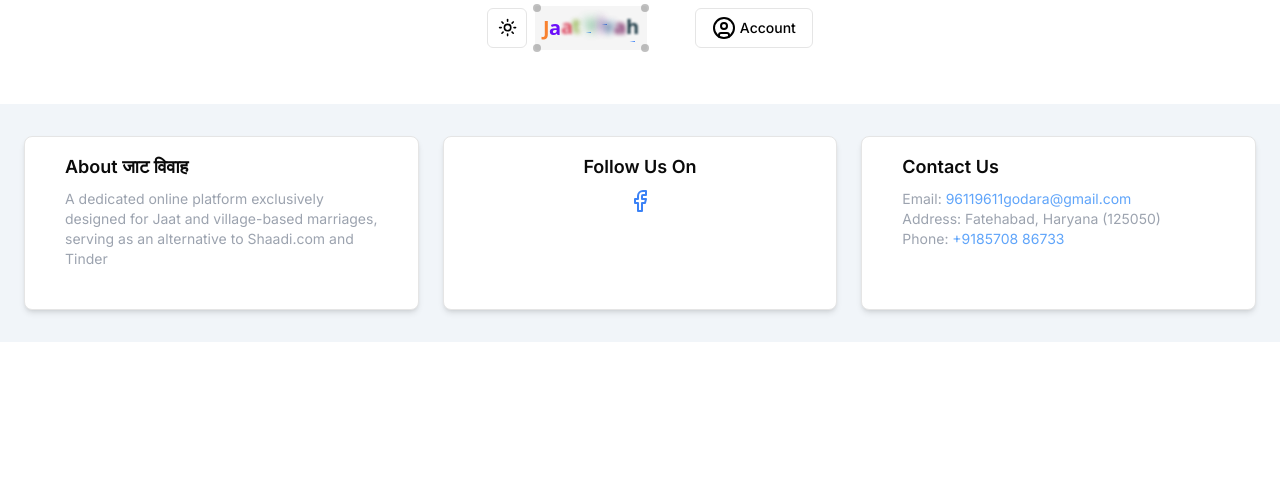
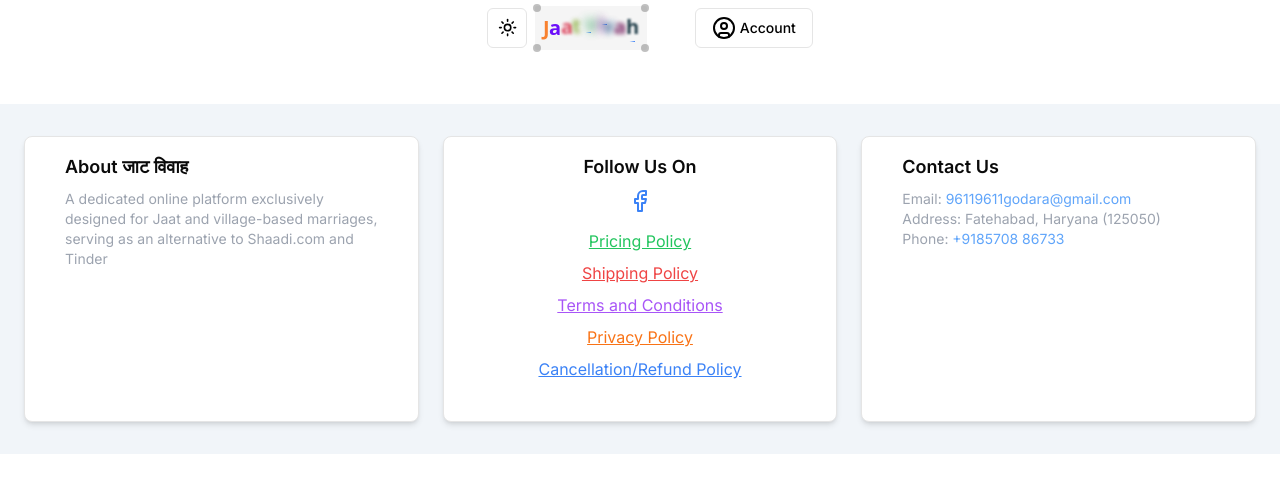
Before and after one commit to Premlak/jatt-vivah, a Next.js app: page / in a window 1280 px wide. Shown: the top 492 px of the page. Built offline with nearby package versions, Linux system fonts and the light colour scheme; no server answers; the database is empty.

Commit message:
Update page.tsx

```diff
--- a/app/page.tsx
+++ b/app/page.tsx
@@ -88,12 +88,10 @@ export default function Home() {
               </p>
             </CardContent>
           </Card>
-          <Card className=" p-4 rounded-lg shadow-md">
+          <Card className="p-4 rounded-lg shadow-md">
   <CardContent>
     <div className="flex justify-center align-middle">
-                <h2 className="text-lg font-semibold mb-2 flex just">
-                  Follow Us On
-                </h2>
+      <h2 className="text-lg font-semibold mb-2">Follow Us On</h2>
     </div>
     <div className="flex justify-center gap-4 text-xl items-center mx-auto">
       <a
@@ -103,8 +101,56 @@ export default function Home() {
         <Facebook />
       </a>
     </div>
+    <div className="flex flex-col items-center space-y-2 mt-4">
+      <span
+        className="text-green-500 hover:text-green-700 underline cursor-pointer"
+        onClick={() => {
+          toast("Redirecting");
+          router.push('/pricingpolicy');
+        }}
+      >
+        Pricing Policy
+      </span>
+      <span
+        className="text-red-500 hover:text-red-700 underline cursor-pointer"
+        onClick={() => {
+          toast("Redirecting");
+          router.push('/shippingpolicy');
+        }}
+      >
+        Shipping Policy
+      </span>
+      <span
+        className="text-purple-500 hover:text-purple-700 underline cursor-pointer"
+        onClick={() => {
+          toast("Redirecting");
+          router.push('/termsandconditions');
+        }}
+      >
+        Terms and Conditions
+      </span>
+      <span
+        className="text-orange-500 hover:text-orange-700 underline cursor-pointer"
+        onClick={() => {
+          toast("Redirecting");
+          router.push('/privacypolicy');
+        }}
+      >
+        Privacy Policy
+      </span>
+      <span
+        className="text-blue-500 hover:text-blue-700 underline cursor-pointer"
+        onClick={() => {
+          toast("Redirecting");
+          router.push('/refundpolicy');
+        }}
+      >
+        Cancellation/Refund Policy
+      </span>
+    </div>
   </CardContent>
 </Card>
+
           <Card className=" p-4 rounded-lg shadow-md">
             <CardContent>
               <h2 className="text-lg font-semibold mb-2">Contact Us</h2>
```
Lines whose indentation alone changed are shown as unchanged.
